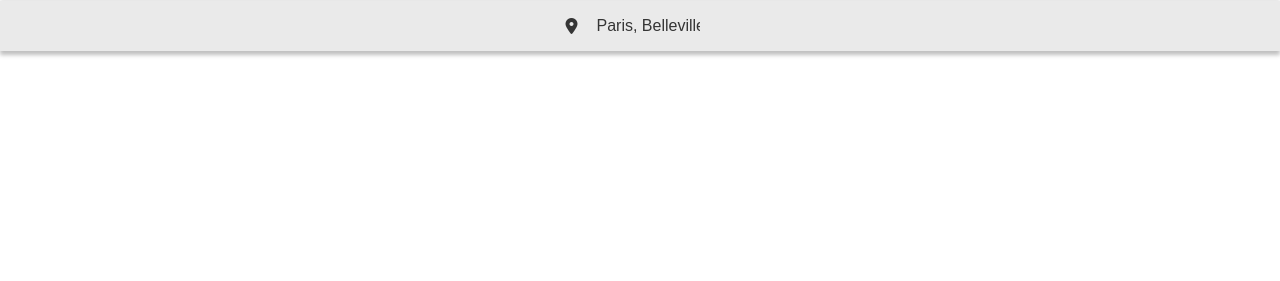
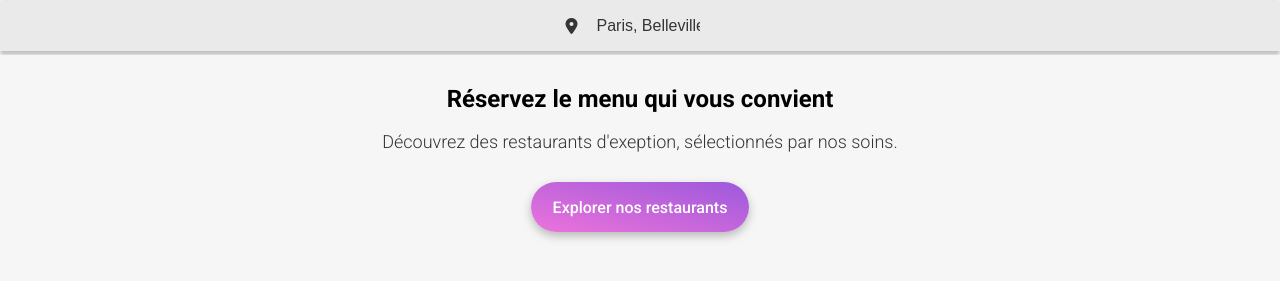
Before and after one commit to Hbi83/Ohmyfood, a plain HTML site: page index.html in a window 1280 px wide. Shown: the part 69-350 px from the top of the page. Drawn offline with Linux system fonts and the light colour scheme.

Commit message:
ajout section explorer

```diff
--- a/SASS/style.scss
+++ b/SASS/style.scss
@@ -8,9 +8,29 @@ body {
             text-decoration: none;
             color: inherit;
             cursor: pointer;
-    }
+        }
+
+        h1 {
+            font-weight: 700;
+            font-size: 24px;
+            margin: 0;
+        }
 }
 
+@mixin bouton {
+    display: flex;
+    justify-content: center;
+    align-items: center;
+    height: 50px;
+    width: 218px;
+    border-radius: 25px;
+    background: linear-gradient(193.33deg, #9356DC -11.44%, #FF79DA 123.93%);
+    color: white;
+    text-decoration: none;
+    font-weight: 500;
+    font-size: 16px;
+    box-shadow: 0px 4px 10px 0px #00000040;
+}
 
 /* HEADER */
 
@@ -64,3 +84,33 @@ $location-background-color: #eaeaea;
             }
         }
 }
+
+/* EXPLORER */
+
+.explorer {
+    text-align: center;
+        background-color: #f6f6f6;
+        display: flex;
+        flex-direction: column;
+        justify-content: center;
+        align-items: center;
+        margin-top: 4px;
+
+        &_title {
+            margin: 30px 50px 0 50px;
+        }
+
+        &_subtitle {
+            font-size: 18px;
+            font-weight: 300;
+            color: #353535;
+            margin-bottom: 30px
+        }
+
+        &_bouton {
+            @include bouton;
+            margin-bottom: 50px;
+        }
+}
+
+/* FONCTION */
--- a/index.html
+++ b/index.html
@@ -23,5 +23,17 @@
                 <i class="fa-solid fa-location-dot location_search_icon"></i>
                 <input class="location_search_imput" type="search" placeholder="Paris, Belleville">
             </form>
+
+        <!-- EXPLORER -->
+            <section class="explorer">
+                <h1 class="explorer_title">Réservez le menu qui vous convient</h1>
+                <p class="explorer_subtitle">Découvrez des restaurants d'exeption, sélectionnés par nos soins.</p>
+                <a class="explorer_bouton" href="#">Explorer nos restaurants</a>
+            </section>
+
+        <!-- FONCTION -->
+            <section class="fonction">
+
+            </section>
         </main>
     </body>
```
Also changed, not shown: SASS/style.css, 1 other file.
